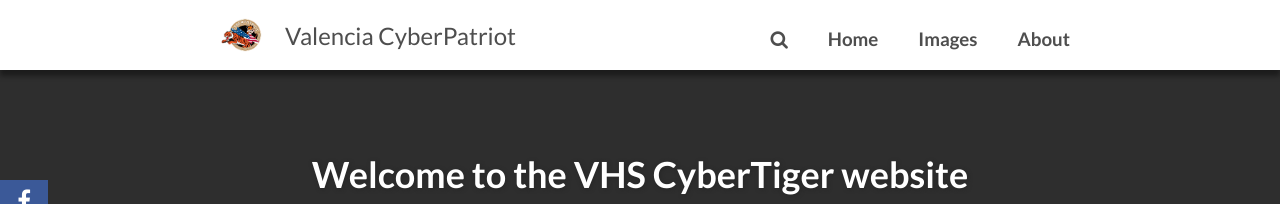
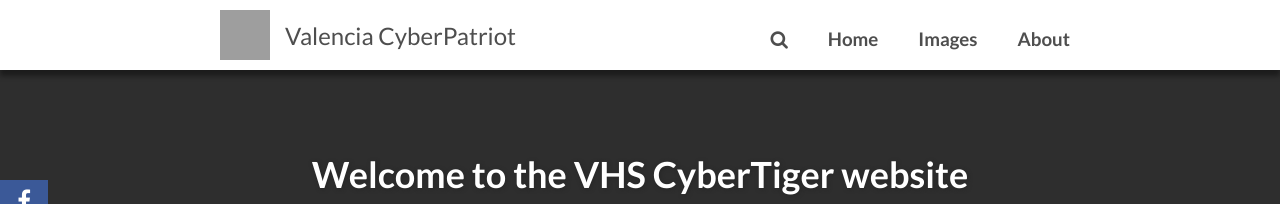
Before and after one commit to cool00geek/vhscyberpatriot, a Jekyll site: the page built from index.html, in a window 1280 px wide. Shown: the top 204 px of the page. Built offline with Jekyll 4.4.1, drawn with Linux system fonts in a browser that asks for light colours; nearby versions of some CDN libraries; the list of posts is cut into pages by our own code; comment, search, counter and statistics services are not loaded.

Commit message:
Update _config.yml

```diff
--- a/_config.yml
+++ b/_config.yml
@@ -5,7 +5,7 @@
 disqus_shortname:
 reading_time:     true # if true, shows the estimated reading time for a post
 words_per_minute: 200
-logo:             images/logo.png # logo visible in the topbar
+logo:             images/icon.png # logo visible in the topbar
 excerpt_separator: <!--more-->
 # Your site's domain goes here (eg: //mmistakes.github.io, https://mademistakes.com, etc)
 # When testing locally leave blank or use https://localhost:4000
```
